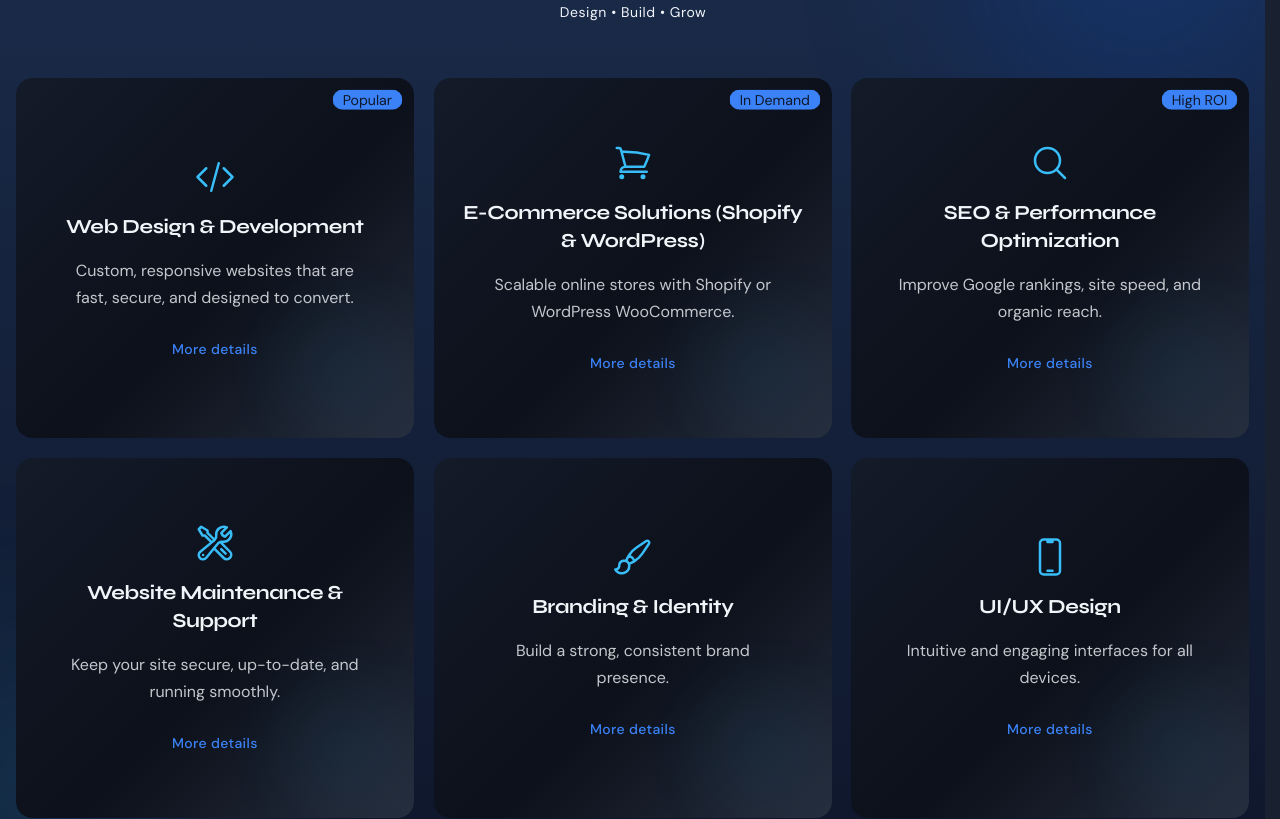
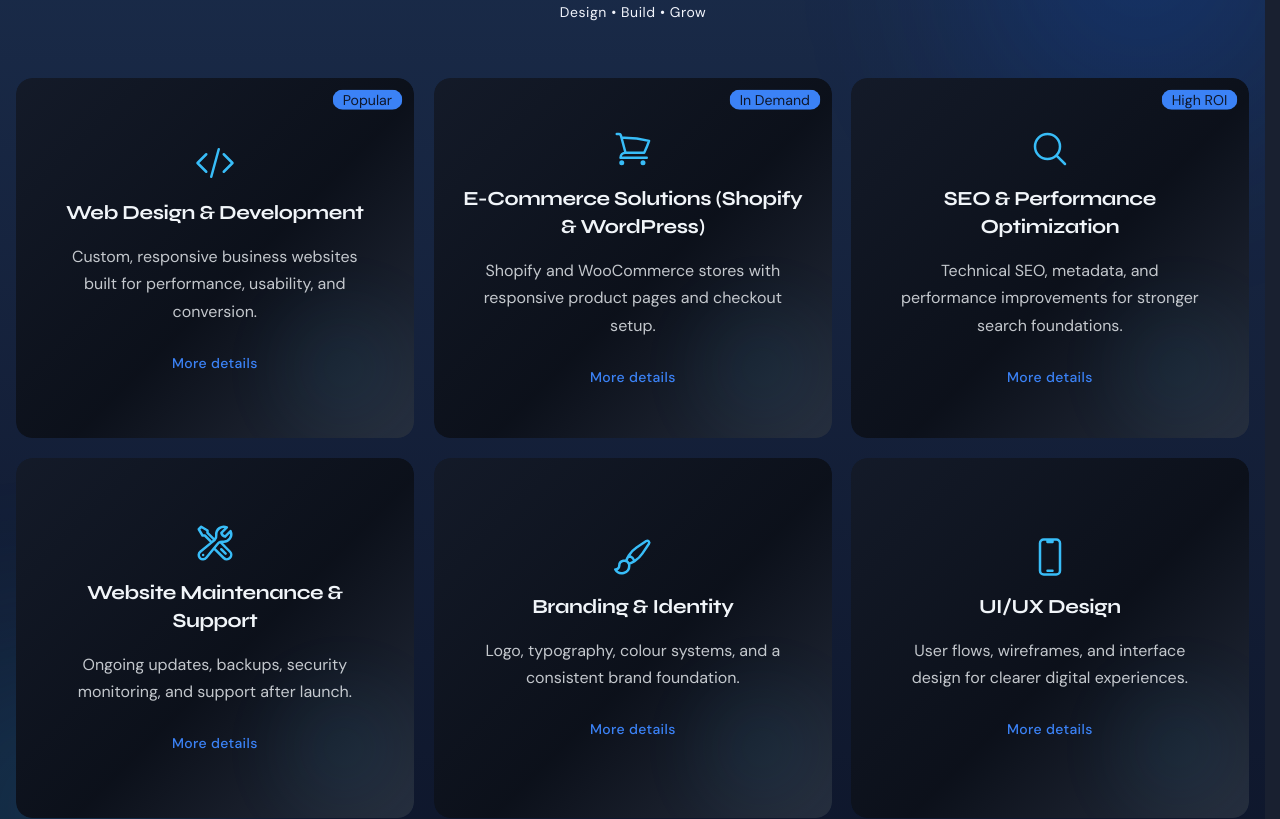
Before and after one commit to miladmo68/milink-pro, a Next.js app: page / in a window 1280 px wide. Shown: the part 1000-1819 px from the top of the page. Built offline with nearby package versions, Linux system fonts and the light colour scheme.

Commit message:
feat: improve service card content and accessibility

```diff
--- a/src/data/content.js
+++ b/src/data/content.js
@@ -13,81 +13,81 @@ export const services = [
     icon: "CodeBracketIcon",
     badge: "Popular",
     title: "Web Design & Development",
-    desc: "Custom, responsive websites that are fast, secure, and designed to convert.",
+    desc: "Custom, responsive business websites built for performance, usability, and conversion.",
     bullets: [
       "Mobile-first design",
       "95+ Lighthouse performance",
       "Easy-to-manage CMS options",
     ],
     longDesc:
-      "We design and develop modern websites that go beyond just looking good. Our builds are responsive, SEO-friendly, and optimized for speed. You’ll get a website that is simple to manage and designed to turn visitors into customers.",
+      "We design and develop responsive business websites with clear structure, mobile-first layouts, SEO-friendly foundations, and performance-focused builds. The result is a site that is easy to use, simple to manage, and built around your business goals.",
   },
   {
     id: "ecom",
     icon: "ShoppingCartIcon",
     badge: "In Demand",
     title: "E-Commerce Solutions (Shopify & WordPress)",
-    desc: "Scalable online stores with Shopify or WordPress WooCommerce.",
+    desc: "Shopify and WooCommerce stores with responsive product pages and checkout setup.",
     bullets: [
       "Shopify storefronts",
       "WooCommerce setups",
       "Optimized product pages & checkout",
     ],
     longDesc:
-      "Whether you want a powerful Shopify store or a flexible WordPress WooCommerce shop, we deliver secure, scalable, and conversion-optimized e-commerce solutions. From product pages and checkout flows to email capture and payment integration, everything is built for higher sales and long-term growth.",
+      "We build Shopify and WooCommerce stores with responsive storefronts, product pages, checkout setup, email capture, payment integration, and optional custom functionality. The store structure is planned around a clear shopping experience and room to grow.",
   },
   {
     id: "seo",
     icon: "MagnifyingGlassIcon",
     badge: "High ROI",
     title: "SEO & Performance Optimization",
-    desc: "Improve Google rankings, site speed, and organic reach.",
+    desc: "Technical SEO, metadata, and performance improvements for stronger search foundations.",
     bullets: [
       "Technical SEO audit",
       "Structured data & metadata",
       "Content & keyword strategy",
     ],
     longDesc:
-      "We go beyond basic SEO: fixing technical issues, adding schema and metadata, and creating a simple but effective content plan. Combined with performance optimization, your site will load faster, rank higher, and attract quality traffic.",
+      "We improve the technical foundations that help search engines and visitors understand and use your website: site structure, metadata, schema, content planning, and performance. This practical work supports discoverability and a faster site experience.",
   },
   {
     id: "maint",
     icon: "WrenchScrewdriverIcon",
     title: "Website Maintenance & Support",
-    desc: "Keep your site secure, up-to-date, and running smoothly.",
+    desc: "Ongoing updates, backups, security monitoring, and support after launch.",
     bullets: [
       "Updates & backups",
       "Security monitoring",
       "Content updates & quick fixes",
     ],
     longDesc:
-      "Launching your site is just the beginning. We provide ongoing maintenance and support, including security monitoring, backups, and updates. Need changes to your content or design tweaks? We’ve got you covered long-term.",
+      "After launch, we handle website updates, backups, security monitoring, content changes, performance improvements, and quick fixes. Ongoing support keeps your site current and gives your team a clear place to request changes.",
   },
   {
     id: "brand",
     icon: "PaintBrushIcon",
     title: "Branding & Identity",
-    desc: "Build a strong, consistent brand presence.",
+    desc: "Logo, typography, colour systems, and a consistent brand foundation.",
     bullets: [
       "Custom logo design",
       "Typography & color systems",
       "Mini brand book",
     ],
     longDesc:
-      "We help your brand stand out with a clean and memorable identity. You’ll get a professional logo suite, a tailored typography and color system, and a concise brand guide for consistent use across all channels.",
+      "We create the visual building blocks for a consistent brand: a logo suite, typography and colour choices, and a concise brand guide. These assets help your website and other touchpoints look aligned.",
   },
   {
     id: "ux",
     icon: "DevicePhoneMobileIcon",
     title: "UI/UX Design",
-    desc: "Intuitive and engaging interfaces for all devices.",
+    desc: "User flows, wireframes, and interface design for clearer digital experiences.",
     bullets: [
       "User flows & wireframes",
       "Reusable design systems",
       "Usability improvements",
     ],
     longDesc:
-      "From wireflows and design systems to usability testing and refinement, we design experiences that reduce friction and guide users towards meaningful actions — boosting engagement and conversions.",
+      "We plan user flows, wireframes, design systems, and interface refinements that make important actions easier to understand. The focus is clearer navigation, fewer friction points, and a more usable experience across devices.",
   },
 ];
 
--- a/src/sections/Services.jsx
+++ b/src/sections/Services.jsx
@@ -90,12 +90,23 @@ function InOutItem({ children, index = 0, delayStep = 0.08 }) {
 function FlippyInteractive({ front, back, className = "" }) {
   const [flipped, setFlipped] = useState(false);
 
+  const handleKeyDown = (event) => {
+    if (event.key !== "Enter" && event.key !== " ") return;
+    event.preventDefault();
+    setFlipped((value) => !value);
+  };
+
   return (
     <div
       className={`relative ${className}`}
       style={{ perspective: "1200px", WebkitPerspective: "1200px" }}
+      tabIndex={0}
+      role="button"
+      aria-expanded={flipped}
+      aria-label="Service card. Press Enter or Space to show or hide details."
       onMouseEnter={() => setFlipped(true)}
       onMouseLeave={() => setFlipped(false)}
+      onKeyDown={handleKeyDown}
       onTouchStart={(e) => {
         e.stopPropagation();
         setFlipped((v) => !v);
```
Also changed, not shown: 1 other file (tests, documents, lock files or other folders).
